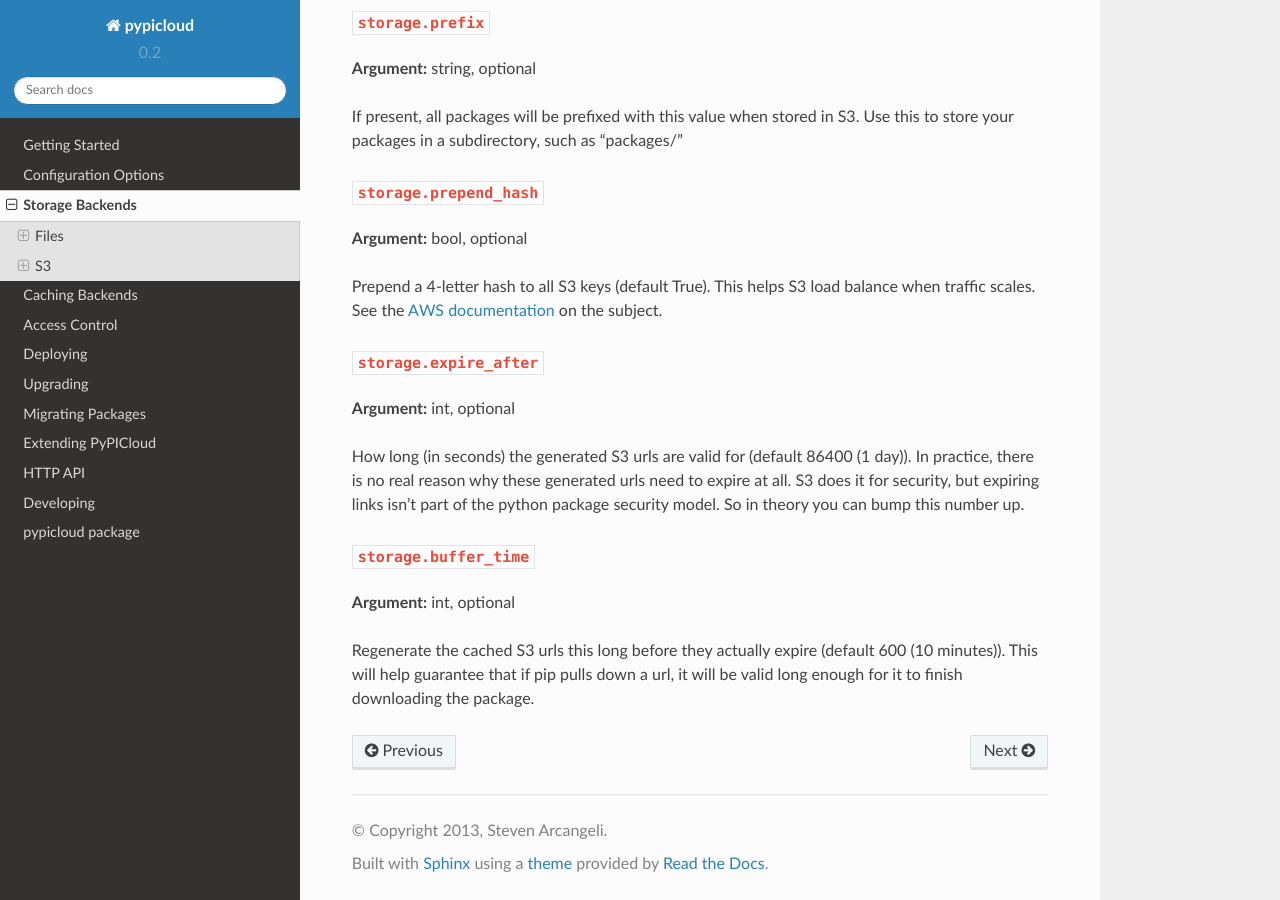
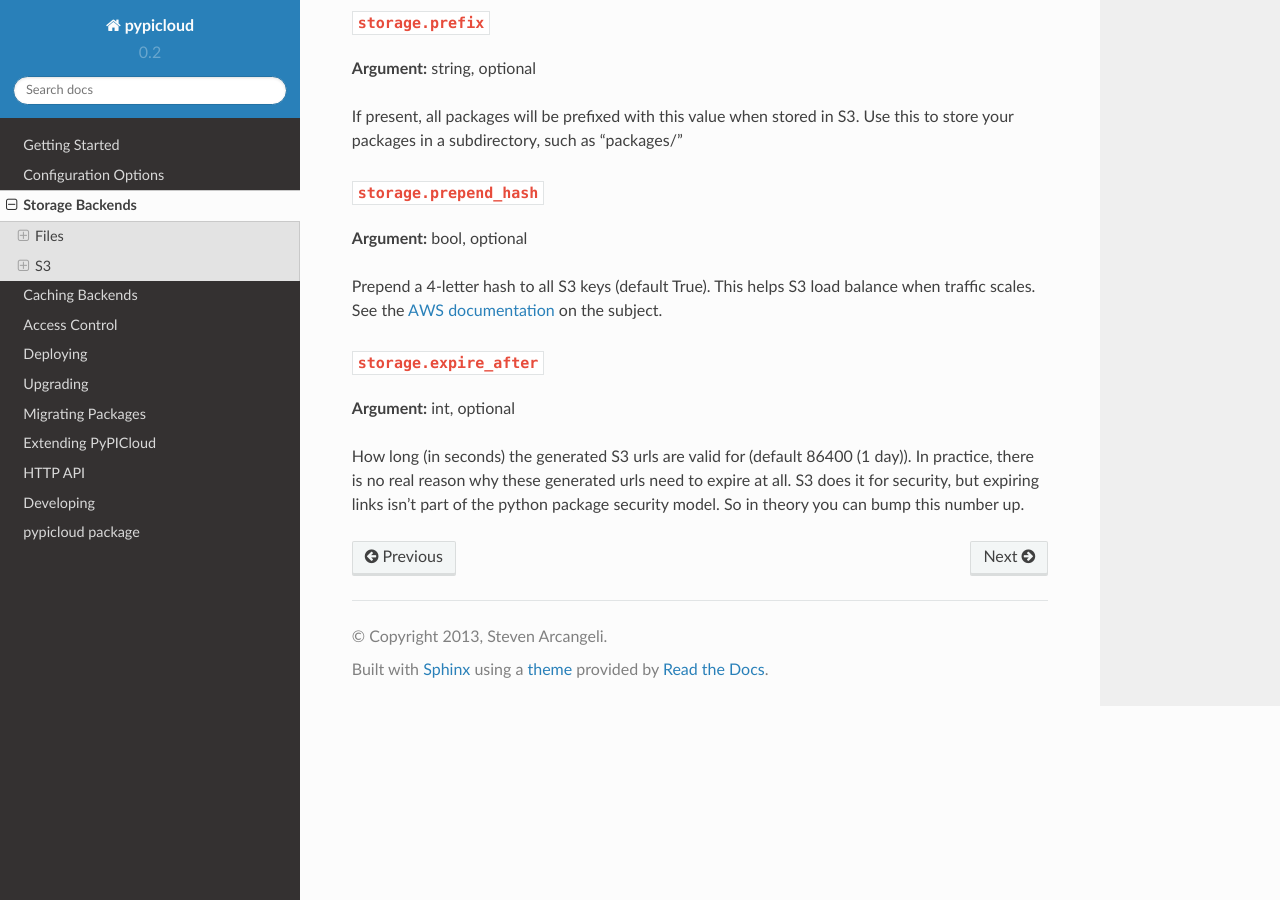
Before and after one commit to stevearc/pypicloud, a Sphinx documentation site: the page built from doc/topics/storage.rst, in a window 1280 px wide and 900 px high, scrolled down 1314 px. Built offline with Sphinx 7.4.7 and the Read the Docs theme 2.0.0, drawn with Linux system fonts in a browser that asks for light colours; pages that are not in the unit, such as notebooks, are missing from menus.

Commit message:
S3 storage has no more need for buffer_time

```diff
--- a/doc/topics/storage.rst
+++ b/doc/topics/storage.rst
@@ -75,11 +75,3 @@ How long (in seconds) the generated S3 urls are valid for (default 86400 (1
 day)). In practice, there is no real reason why these generated urls need to
 expire at all. S3 does it for security, but expiring links isn't part of the
 python package security model. So in theory you can bump this number up.
-
-``storage.buffer_time``
-~~~~~~~~~~~~~~~~~~~~~~~
-**Argument:** int, optional
-
-Regenerate the cached S3 urls this long before they actually expire (default
-600 (10 minutes)). This will help guarantee that if pip pulls down a url, it
-will be valid long enough for it to finish downloading the package.
```
Also changed, not shown: 1 other file.
